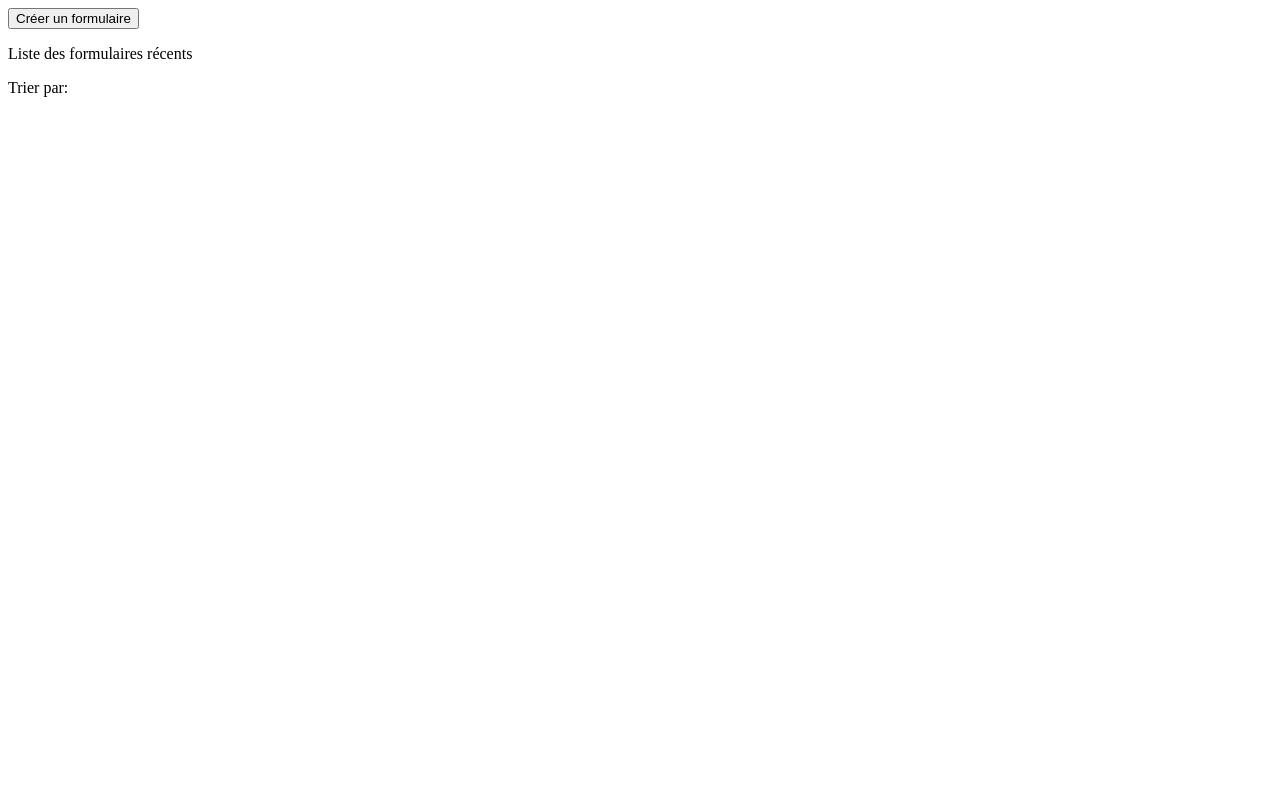
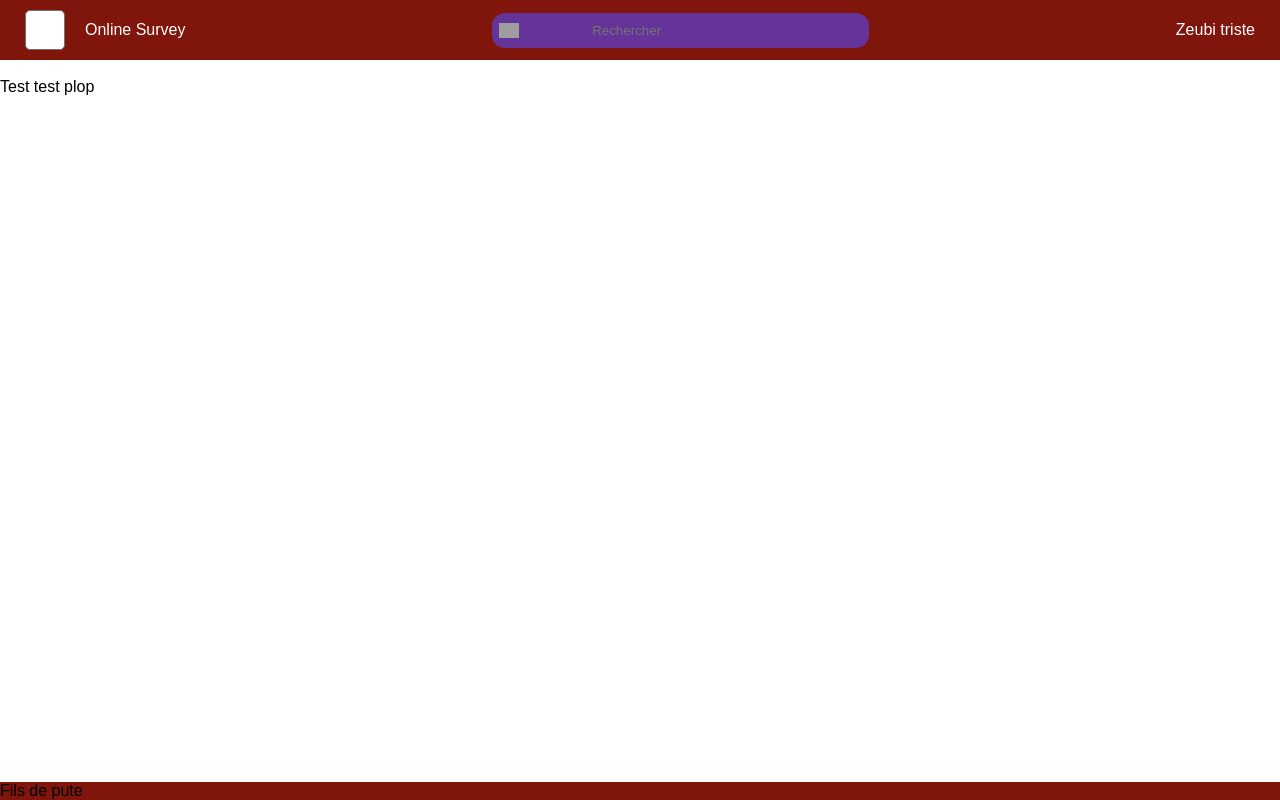
Before and after one commit to ZealyMax/2PROJ-Nantes-ASC2, a PHP site: page /home.php in a window 1280 px wide. Run offline with PHP 8.4, Linux system fonts and the light colour scheme; grey boxes are pictures that could not be loaded.

Commit message:
Home page
Début de structure de la page

```diff
--- a/Développement/home.php
+++ b/Développement/home.php
@@ -2,17 +2,42 @@
 <html lang="fr">
     <head>
         <meta charset="UTF-8">
-        <meta name="viewport" content="width=100%, initial-scale=1.0">
+        <link rel="stylesheet" type="text/css" href="style.css">
         <title>Home</title>
     </head>
     <body>
-        <input type="button" onclick="location.href='survey_editor.php'" value="Créer un formulaire" />
-        <p>Liste des formulaires récents</p>
-        <p>Trier par:</p>
-        <nav>
-            <ul>
+        <div class=Header>
+            <div class=contentHead>
+                <div class=Logo>
+                    <div id=rectangle></div>
+                    <p class=txt>Online Survey</p>
+                </div>
 
-            </ul>
-        </nav>
+                <div class=Recherche>
+                    <div class=rechBox>
+                        <input class=Search name="search" type="text" placeholder="Rechercher">
+                    </div>
+                </div>
+
+                <div class=User>
+                    <div>
+                        Zeubi triste
+                    </div>
+                </div>
+            </div>
+
+        </div>
+
+        <div class=Content>
+            <br>Test test plop <br>
+
+        </div>
+
+        <div class=Footer>
+            Fils de pute
+        </div>
     </body>
+    <script src="https://code.jquery.com/jquery-3.4.1.min.js"
+        integrity="sha256-CSXorXvZcTkaix6Yvo6HppcZGetbYMGWSFlBw8HfCJo="
+        crossorigin="anonymous"></script>
 </html>
--- a/Développement/login.css
+++ b/Développement/login.css
@@ -233,6 +233,7 @@ form {
 	font-size: 14px;
 	text-decoration: none;
 	outline: none;
+	cursor:pointer;
 }
 
 .Other a:hover {
--- /dev/null
+++ b/Développement/style.css
@@ -0,0 +1,96 @@
+body, html {
+	margin: 0;
+	font-family: Arial, Helvetica, sans-serif;
+	min-width: 300px;
+	min-height: 550px;
+}
+
+* {
+	box-sizing: border-box;
+}
+
+/*Style du Header*/
+.Header {
+	top: 0;
+	margin: 0;
+	width: 100%;
+	position: fixed;
+	background-color: #80150B;
+	z-index: 100;
+}
+
+.contentHead {
+	margin:5px 25px;
+	color: white;
+	display: flex;
+	justify-content:space-between;
+}
+
+.Logo {
+	display: flex;
+	justify-content:left;
+	align-items:center;
+}
+
+.txt{
+	margin-left:20px;
+}
+
+.Recherche {
+	display:flex;
+	justify-content:center;
+	align-items:center;
+}
+
+.Search {
+	background: url("../Design/icons/usr/icon_User@2x.png") no-repeat scroll 7px 7px;
+	background-size: 20px;
+	background-position-y: center;
+	padding: 10px 100px;
+	background-color: rebeccapurple;
+	border: none;
+	border-radius: 13px;
+}
+
+.User {
+	display: flex;
+	justify-content: right;
+	align-items: center;
+}
+
+.Logo #rectangle {
+	/*Rectangle temporaire : remplacer par logo*/
+	border: 1px solid rgb(112,112,112);
+	border-radius: 5px;
+	width: 40px;
+	height: 40px;
+	background: white;
+}
+
+
+
+
+
+/*Style du Contenu de la page*/
+.Content {
+	top: 0;
+	margin: 60px 0 0 0;
+	width: 100%;
+	position: relative;
+	z-index: 50;
+}
+
+
+
+
+
+/*Style du footer*/
+.Footer {
+	bottom: 0;
+	margin: 0;
+	width: 100%;
+	position: absolute;
+	/*position: relative;*/
+	background-color: #80150B;
+	z-index: 100;
+}
```
